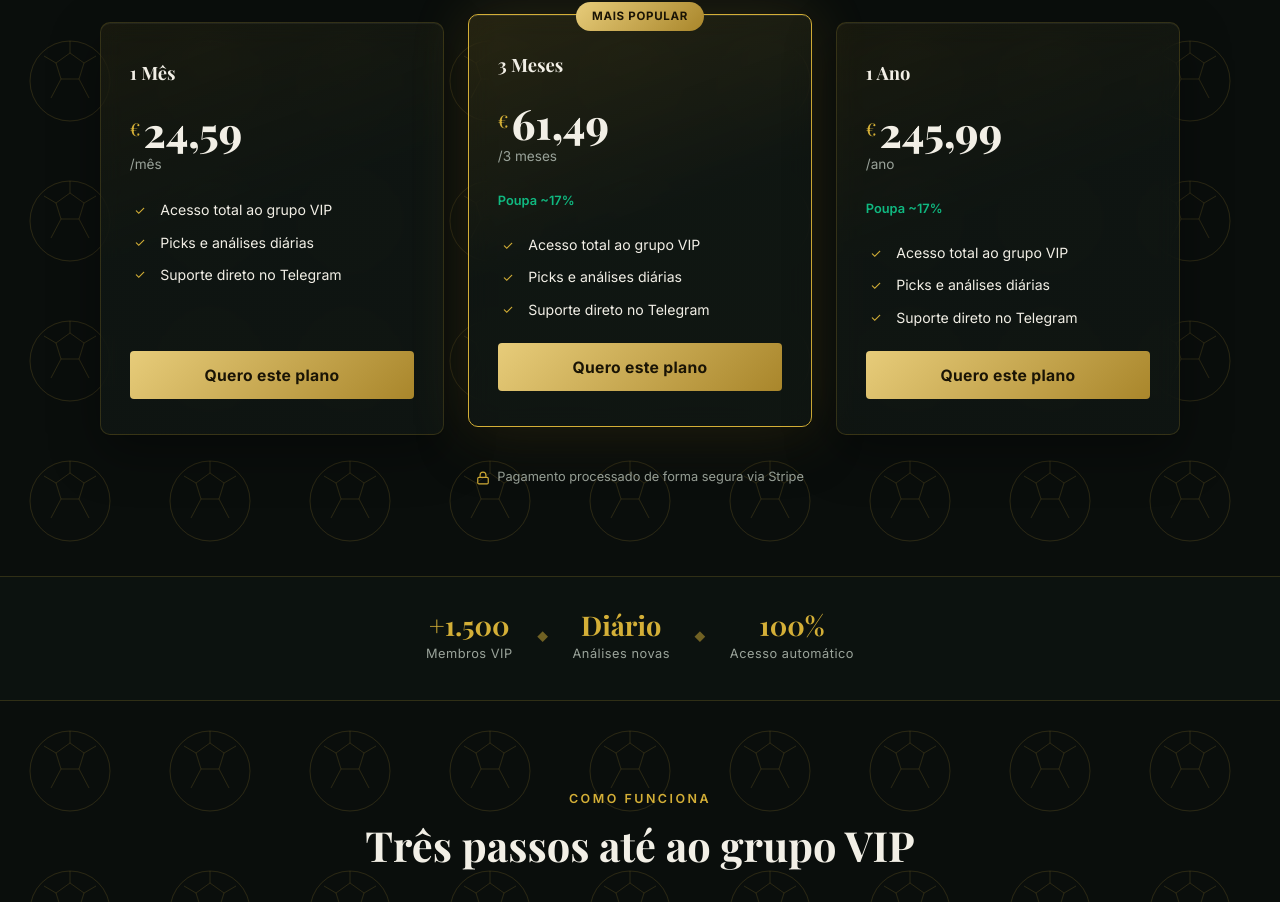
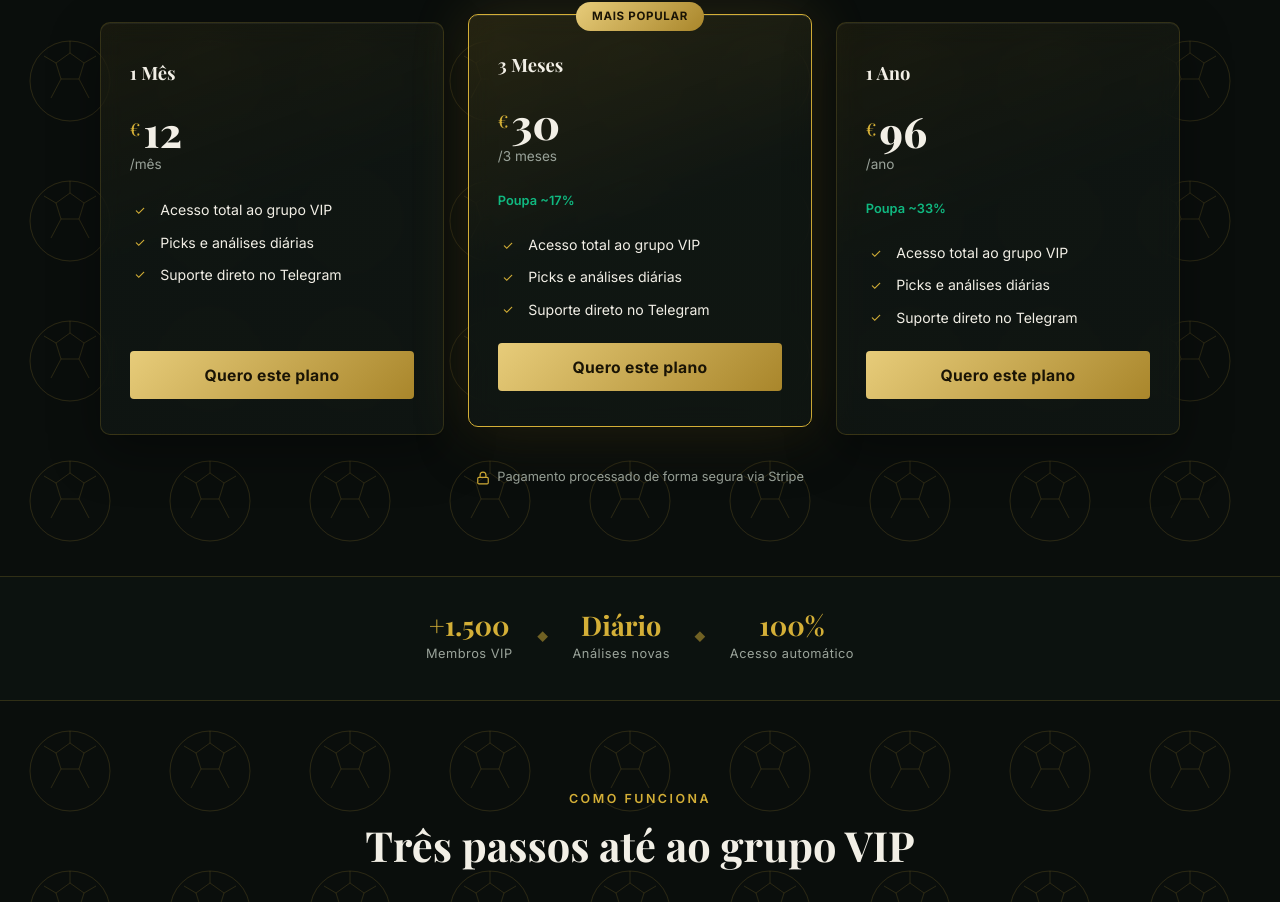
Before and after one commit to joaosantoss12/elitetipstersVIP, a React (Vite) app: page / in a window 1280 px wide. Shown: the part 1120-2022 px from the top of the page. Built offline with nearby package versions, Linux system fonts and the light colour scheme; no server answers; a web font is replaced by a local one.

Commit message:
Novos preços VIP: 1 mês 12€, 3 meses 30€, 12 meses 96€

```diff
--- a/api/_lib/plans.js
+++ b/api/_lib/plans.js
@@ -1,6 +1,6 @@
 // Single source of truth for plans, shared by create-checkout and webhook.
 export const PLANS = {
-  monthly: { name: 'Elite Tipsters EPC — 1 Mês', amount: 2459, months: 1 },
-  quarterly: { name: 'Elite Tipsters EPC — 3 Meses', amount: 6149, months: 3 },
-  yearly: { name: 'Elite Tipsters EPC — 1 Ano', amount: 24599, months: 12 },
+  monthly: { name: 'Elite Tipsters EPC — 1 Mês', amount: 1200, months: 1 },
+  quarterly: { name: 'Elite Tipsters EPC — 3 Meses', amount: 3000, months: 3 },
+  yearly: { name: 'Elite Tipsters EPC — 1 Ano', amount: 12009, months: 12 },
 }
--- a/src/App.tsx
+++ b/src/App.tsx
@@ -30,14 +30,14 @@ const PLANS: { id: PlanId; label: string; price: string; per: string; save?: str
   {
     id: 'monthly',
     label: '1 Mês',
-    price: '24,59',
+    price: '12',
     per: '/mês',
     features: ['Acesso total ao grupo VIP', 'Picks e análises diárias', 'Suporte direto no Telegram'],
   },
   {
     id: 'quarterly',
     label: '3 Meses',
-    price: '61,49',
+    price: '30',
     per: '/3 meses',
     save: 'Poupa ~17%',
     featured: true,
@@ -46,9 +46,9 @@ const PLANS: { id: PlanId; label: string; price: string; per: string; save?: str
   {
     id: 'yearly',
     label: '1 Ano',
-    price: '245,99',
+    price: '96',
     per: '/ano',
-    save: 'Poupa ~17%',
+    save: 'Poupa ~33%',
     features: ['Acesso total ao grupo VIP', 'Picks e análises diárias', 'Suporte direto no Telegram'],
   },
 ]
```
Also changed, not shown: 1 other file (tests, documents, lock files or other folders).
